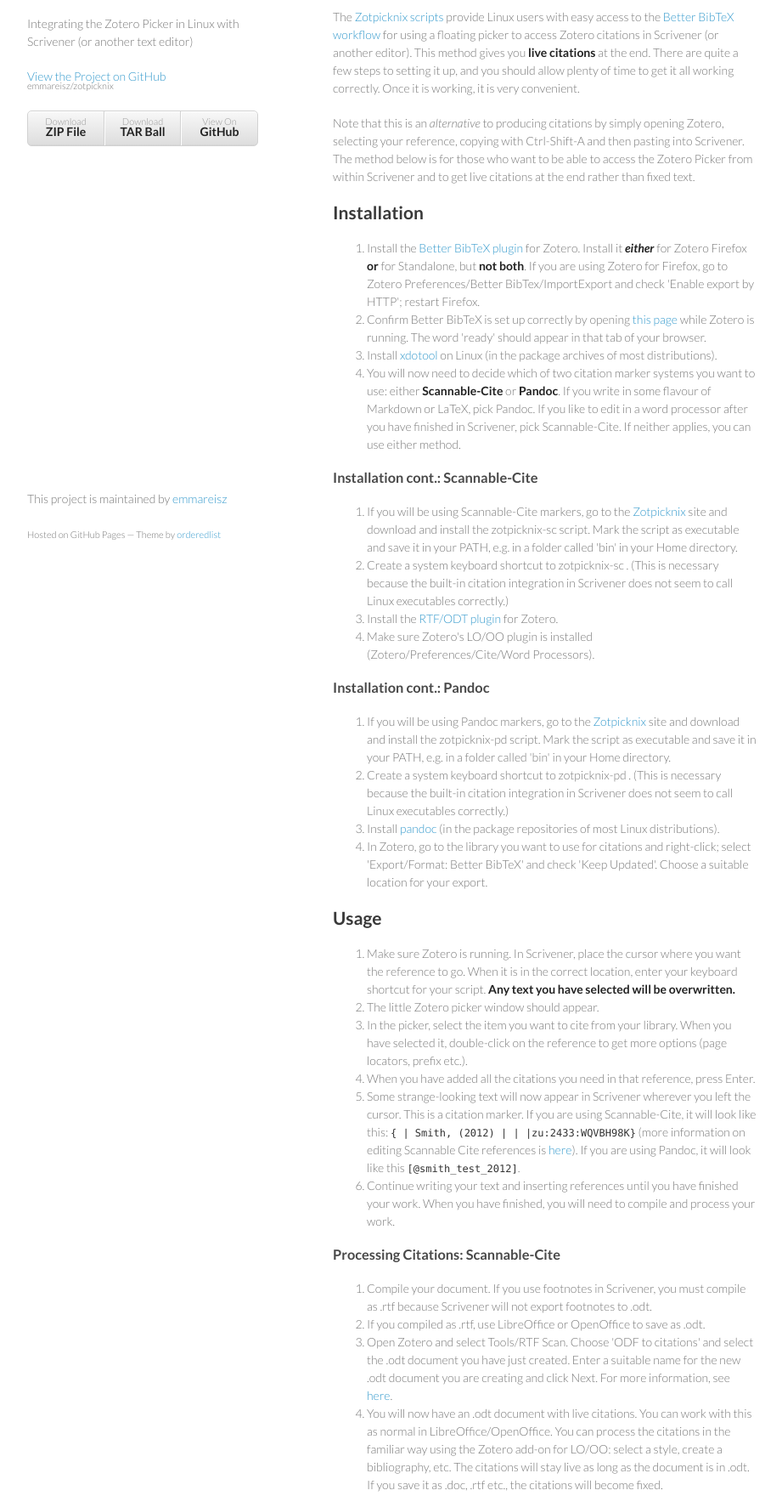
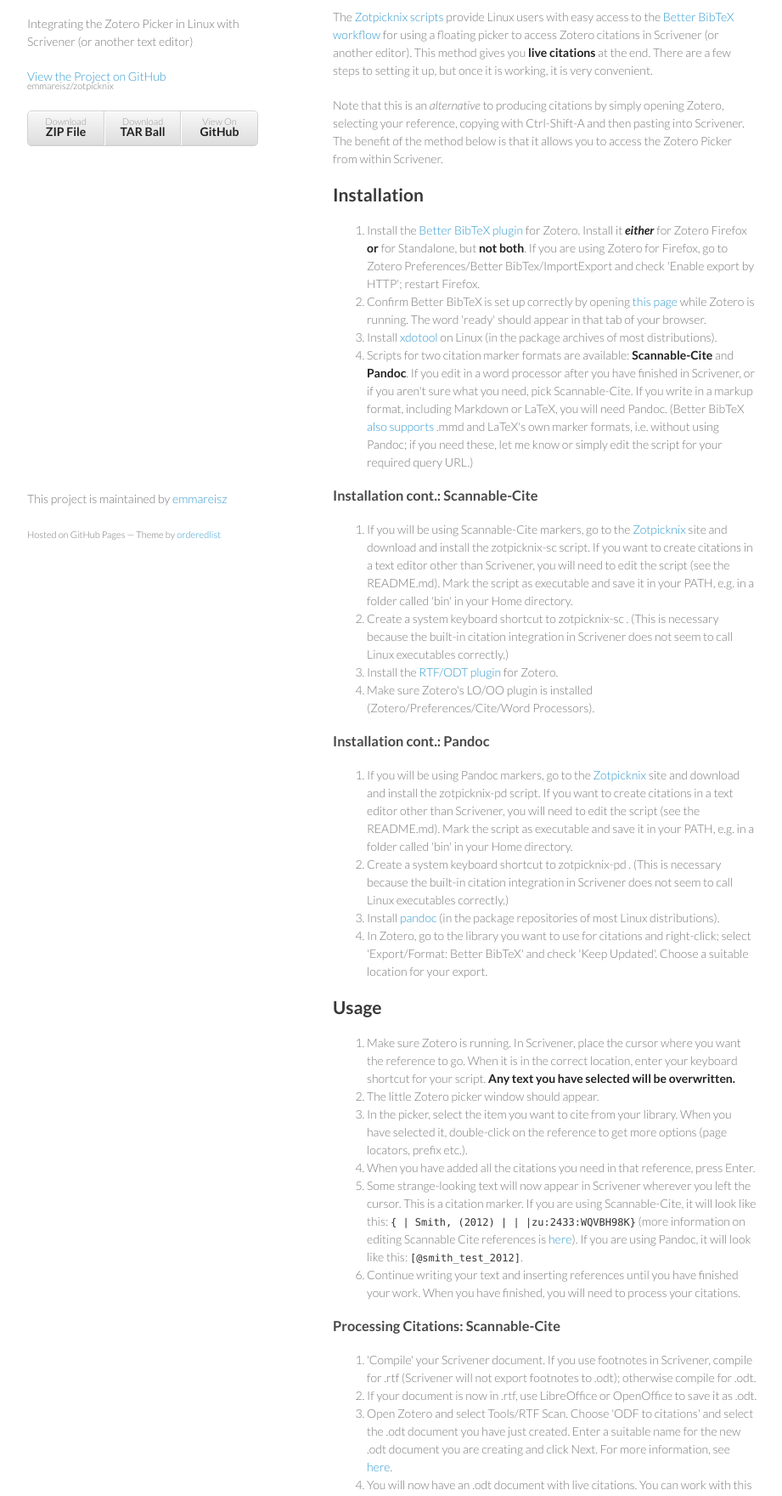
Before and after one commit to emmareisz/zotpicknix, a plain HTML site: page index.html in a window 1280 px wide. Shown: the part 92-1852 px from the top of the page at 85% size, without its empty margins (178-1099 px from the left). Drawn offline with Linux system fonts and the light colour scheme.

```diff
--- a/index.html
+++ b/index.html
@@ -31,9 +31,9 @@
         <h2>
 <a id="about" class="anchor" href="#about" aria-hidden="true"><span class="octicon octicon-link"></span></a>About</h2>
 
-<p>The <a href="https://github.com/emmareisz/zotpicknix">Zotpicknix scripts</a> provide Linux users with easy access to the <a href="https://zotplus.github.io/better-bibtex/cayw.html">Better BibTeX workflow</a> for using a floating picker to access Zotero citations in Scrivener (or another editor). This method gives you <strong>live citations</strong> at the end. There are quite a few steps to setting it up, and you should allow plenty of time to get it all working correctly. Once it is working, it is very convenient.</p>
+<p>The <a href="https://github.com/emmareisz/zotpicknix">Zotpicknix scripts</a> provide Linux users with easy access to the <a href="https://zotplus.github.io/better-bibtex/cayw.html">Better BibTeX workflow</a> for using a floating picker to access Zotero citations in Scrivener (or another editor). This method gives you <strong>live citations</strong> at the end. There are a few steps to setting it up, but once it is working, it is very convenient.</p>
 
-<p>Note that this is an <em>alternative</em> to producing citations by simply opening Zotero, selecting your reference, copying with Ctrl-Shift-A and then pasting into Scrivener. The method below is for those who want to be able to access the Zotero Picker from within Scrivener and to get live citations at the end rather than fixed text.</p>
+<p>Note that this is an <em>alternative</em> to producing citations by simply opening Zotero, selecting your reference, copying with Ctrl-Shift-A and then pasting into Scrivener. The benefit of the method below is that it allows you to access the Zotero Picker from within Scrivener.</p>
 
 <h2>
 <a id="installation" class="anchor" href="#installation" aria-hidden="true"><span class="octicon octicon-link"></span></a>Installation</h2>
@@ -43,7 +43,7 @@
 <li>Confirm Better BibTeX is set up correctly by opening <a href="http://localhost:23119/better-bibtex/cayw?probe=probe">this page</a> while Zotero is running. The word 'ready' should appear in that tab of your browser.</li>
 <li>Install <a href="http://www.semicomplete.com/projects/xdotool/">xdotool</a> on Linux (in the package archives of most distributions).<br>
 </li>
-<li>You will now need to decide which of two citation marker systems you want to use: either <strong>Scannable-Cite</strong> or <strong>Pandoc</strong>. If you write in some flavour of Markdown or LaTeX, pick Pandoc. If you like to edit in a word processor after you have finished in Scrivener, pick Scannable-Cite. If neither applies, you can use either method.<br>
+<li>Scripts for two citation marker formats are available: <strong>Scannable-Cite</strong> and <strong>Pandoc</strong>. If you edit in a word processor after you have finished in Scrivener, or if you aren't sure what you need, pick Scannable-Cite. If you write in a markup format, including Markdown or LaTeX, you will need Pandoc. (Better BibTeX <a href="https://zotplus.github.io/better-bibtex/cayw.html">also supports</a> .mmd and LaTeX's own marker formats, i.e. without using Pandoc; if you need these, let me know or simply edit the script for your required query URL.)<br>
 </li>
 </ol>
 
@@ -51,7 +51,7 @@
 <a id="installation-cont-scannable-cite" class="anchor" href="#installation-cont-scannable-cite" aria-hidden="true"><span class="octicon octicon-link"></span></a>Installation cont.: Scannable-Cite</h3>
 
 <ol>
-<li>If you will be using Scannable-Cite markers, go to the <a href="https://github.com/emmareisz/zotpicknix">Zotpicknix</a> site and download and install the zotpicknix-sc script. Mark the script as executable and save it in your PATH, e.g. in a folder called 'bin' in your Home directory.<br>
+<li>If you will be using Scannable-Cite markers, go to the <a href="https://github.com/emmareisz/zotpicknix">Zotpicknix</a> site and download and install the zotpicknix-sc script. If you want to create citations in a text editor other than Scrivener, you will need to edit the script (see the README.md). Mark the script as executable and save it in your PATH, e.g. in a folder called 'bin' in your Home directory.<br>
 </li>
 <li>Create a system keyboard shortcut to zotpicknix-sc . (This is necessary because the built-in citation integration in Scrivener does not seem to call Linux executables correctly.)<br>
 </li>
@@ -65,7 +65,7 @@
 <a id="installation-cont-pandoc" class="anchor" href="#installation-cont-pandoc" aria-hidden="true"><span class="octicon octicon-link"></span></a>Installation cont.: Pandoc</h3>
 
 <ol>
-<li>If you will be using Pandoc markers, go to the <a href="https://github.com/emmareisz/zotpicknix">Zotpicknix</a> site and download and install the zotpicknix-pd script. Mark the script as executable and save it in your PATH, e.g. in a folder called 'bin' in your Home directory.<br>
+<li>If you will be using Pandoc markers, go to the <a href="https://github.com/emmareisz/zotpicknix">Zotpicknix</a> site and download and install the zotpicknix-pd script. If you want to create citations in a text editor other than Scrivener, you will need to edit the script (see the README.md). Mark the script as executable and save it in your PATH, e.g. in a folder called 'bin' in your Home directory.<br>
 </li>
 <li>Create a system keyboard shortcut to zotpicknix-pd . (This is necessary because the built-in citation integration in Scrivener does not seem to call Linux executables correctly.)<br>
 </li>
@@ -86,9 +86,9 @@
 </li>
 <li>When you have added all the citations you need in that reference, press Enter.<br>
 </li>
-<li>Some strange-looking text will now appear in Scrivener wherever you left the cursor. This is a citation marker. If you are using Scannable-Cite, it will look like this: <code>{ | Smith, (2012) | | |zu:2433:WQVBH98K}</code> (more information on editing Scannable Cite references is <a href="https://zotero-odf-scan.github.io/zotero-odf-scan/">here</a>). If you are using Pandoc, it will look like this <code>[@smith_test_2012]</code>.<br>
+<li>Some strange-looking text will now appear in Scrivener wherever you left the cursor. This is a citation marker. If you are using Scannable-Cite, it will look like this: <code>{ | Smith, (2012) | | |zu:2433:WQVBH98K}</code> (more information on editing Scannable Cite references is <a href="https://zotero-odf-scan.github.io/zotero-odf-scan/">here</a>). If you are using Pandoc, it will look like this: <code>[@smith_test_2012]</code>.<br>
 </li>
-<li>Continue writing your text and inserting references until you have finished your work. When you have finished, you will need to compile and process your work.<br>
+<li>Continue writing your text and inserting references until you have finished your work. When you have finished, you will need to process your citations.<br>
 </li>
 </ol>
 
@@ -96,9 +96,9 @@
 <a id="processing-citations-scannable-cite" class="anchor" href="#processing-citations-scannable-cite" aria-hidden="true"><span class="octicon octicon-link"></span></a>Processing Citations: Scannable-Cite</h3>
 
 <ol>
-<li>Compile your document. If you use footnotes in Scrivener, you must compile as .rtf because Scrivener will not export footnotes to .odt.<br>
+<li>'Compile' your Scrivener document. If you use footnotes in Scrivener, compile for .rtf (Scrivener will not export footnotes to .odt); otherwise compile for .odt.<br>
 </li>
-<li>If you compiled as .rtf, use LibreOffice or OpenOffice to save as .odt.<br>
+<li>If your document is now in .rtf, use LibreOffice or OpenOffice to save it as .odt.<br>
 </li>
 <li>Open Zotero and select Tools/RTF Scan. Choose 'ODF to citations' and select the .odt document you have just created. Enter a suitable name for the new .odt document you are creating and click Next. For more information, see <a href="https://zotero-odf-scan.github.io/zotero-odf-scan/">here</a>.<br>
 </li>
@@ -110,14 +110,16 @@
 <a id="processing-citations-pandoc" class="anchor" href="#processing-citations-pandoc" aria-hidden="true"><span class="octicon octicon-link"></span></a>Processing Citations: Pandoc</h3>
 
 <ol>
-<li>Compile your document as required. Most compile formats are suitable for Pandoc, though it works particularly well with Markdown. Note that Scrivener cannot compile footnotes to .odt.<br>
+<li>'Compile' your Scrivener document/ save your document in your chosen format. Pandoc works best with markup languages like Markdown.<br>
 </li>
-<li>To process the citations in your compiled document, open the terminal and run the following command:
+<li>To process your citations, open the terminal and run the following command:
 <code>pandoc --filter pandoc-citeproc --bibliography BIBLIOGRAPHY.bib --csl STYLE.csl -o outputfile inputfile</code>.
-(For BIBLIOGRAPHY.bib, give the file path to the library you exported during installation. For STYLE.csl, give the file path to your chosen csl style file. Set the input and output filenames as needed. For more information, see <a href="http://pandoc.org/README.html">here</a>.) Your citations are now fixed in the output file.</li>
-<li>ALTERNATIVELY, if you are using Markdown and want HTML output, you can process the citations via a GUI by using Atom with Markdown Preview Plus. This will process and display your citations as html. You can then save the output by right-clicking in the preview window.<br>
+(For BIBLIOGRAPHY.bib, give the file path to the library you exported during installation. For STYLE.csl, give the file path to your chosen csl style file. Set the input and output filenames as needed. For more information, see <a href="http://pandoc.org/README.html">here</a>.) Your citations are now fixed in the output file.<br>
 </li>
-<li>More information on Pandoc/Scrivener workflows is available <a href="https://davepwsmith.github.io/academic-scrivener-howto/">from Dave Smith</a> (written for Mac users).</li>
+<li>ALTERNATIVELY, if you are using Markdown/MMD/Pandoc-Markdown/LaTeX and want HTML output, you can process the citations via a GUI by using <a href="https://atom.io/">Atom</a> with <a href="https://atom.io/packages/markdown-preview-plus">Markdown Preview Plus</a>. You can save the html output by right-clicking in the preview window.<br>
+</li>
+<li>More information on Pandoc/Scrivener workflows is available <a href="https://davepwsmith.github.io/academic-scrivener-howto/">from Dave Smith</a> (written for Mac users).<br>
+</li>
 </ol>
       </section>
       <footer>
```
Also changed, not shown: params.json (+1 -1 lines).
